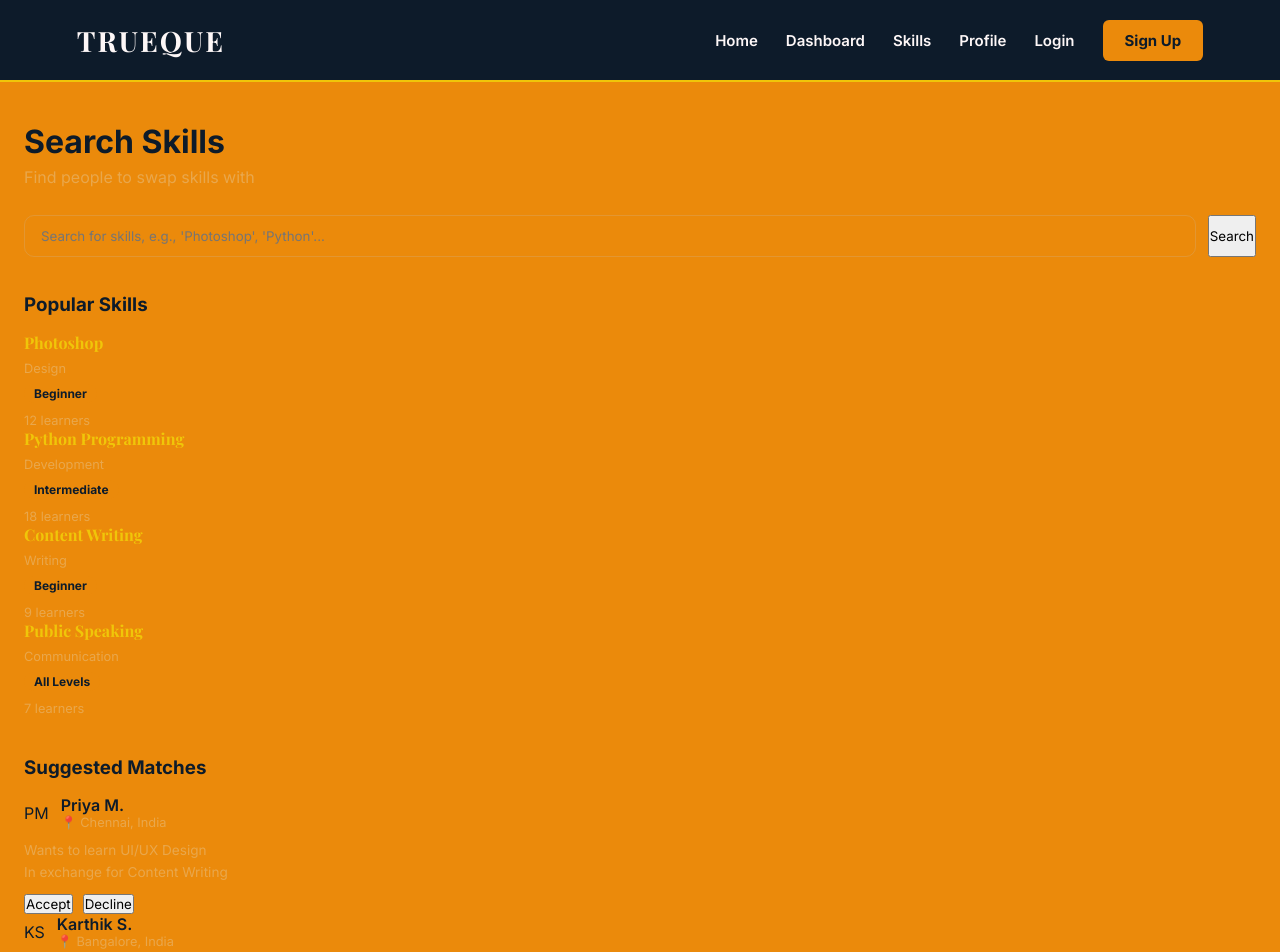
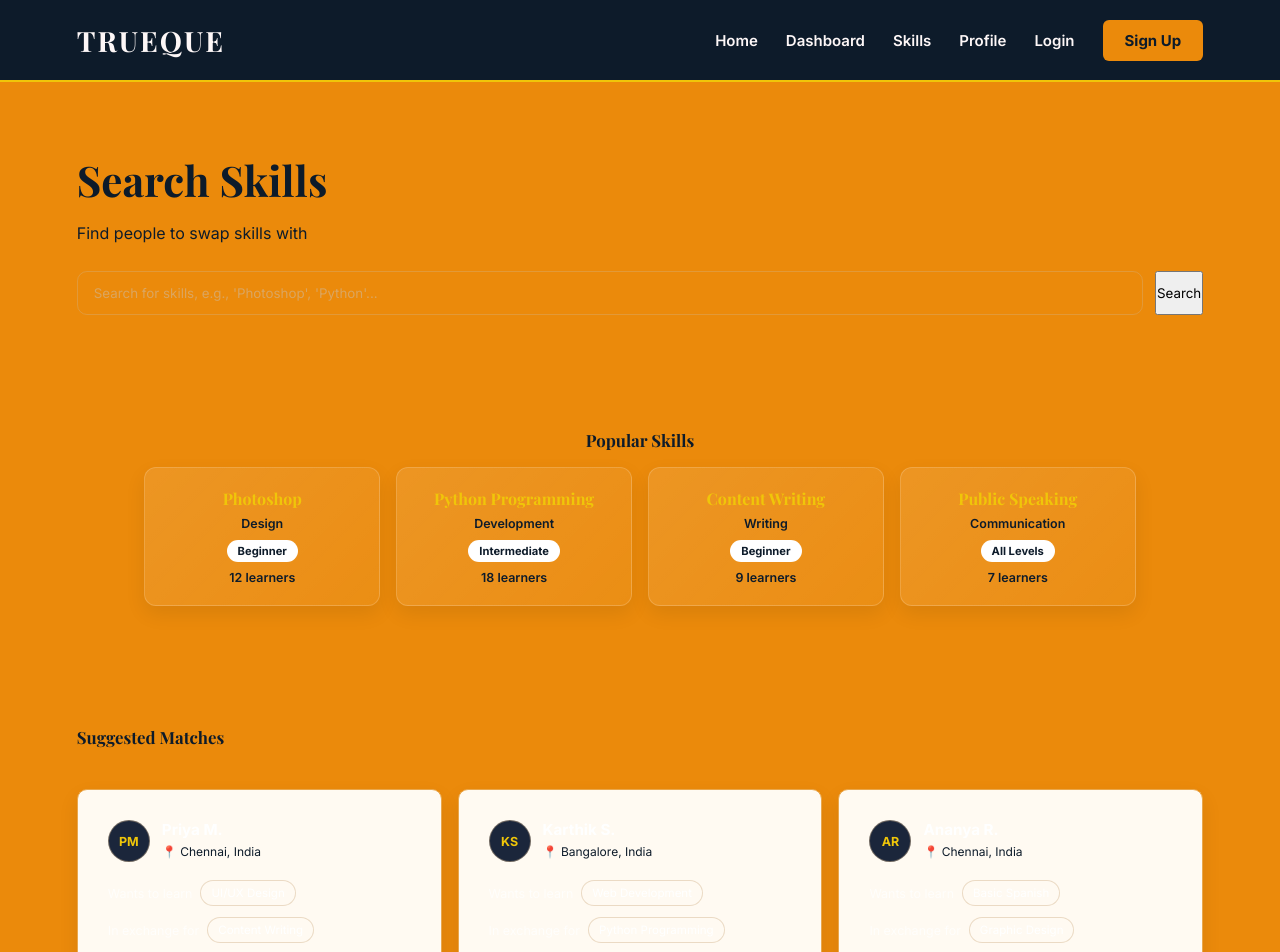
Before and after one commit to Sakeena19-cse/Trueque, a React (Vite) app: page /matching in a window 1280 px wide. Shown: the top 952 px of the page. Built offline with nearby package versions, Linux system fonts and the light colour scheme.

Commit message:
update Dashboard.jsx Matching.jsx index.css

```diff
--- a/src/index.css
+++ b/src/index.css
@@ -333,3 +333,409 @@ a {
     line-height: 1.5;
   }
 }
+/* =========================================
+   MATCHING / SKILLS PAGE
+   ========================================= */
+
+.matching-page {
+  padding: 40px 24px;
+}
+
+
+/* =========================================
+   HERO / SEARCH
+   ========================================= */
+
+/*
+   The existing hero colour is preserved.
+   These styles only control spacing and layout.
+*/
+
+.matching-hero {
+  margin-bottom: 34px;
+}
+
+.matching-hero h1 {
+  margin-bottom: 6px;
+}
+
+.matching-subtitle {
+  color: var(--tan-soft);
+  margin-bottom: 28px;
+}
+
+
+/* Search bar */
+
+.skill-search {
+  display: flex;
+  gap: 12px;
+  width: 100%;
+  margin-bottom: 8px;
+}
+
+.skill-search input {
+  flex: 1;
+  min-width: 0;
+  padding: 13px 16px;
+
+  border-radius: 10px;
+  border: 1.5px solid rgba(210, 180, 140, 0.35);
+
+  background: var(--surface);
+  color: var(--tan);
+
+  outline: none;
+  font-family: var(--font-body);
+}
+
+.skill-search input::placeholder {
+  color: rgba(210, 180, 140, 0.65);
+}
+
+.skill-search input:focus {
+  border-color: var(--tan);
+}
+
+
+/* =========================================
+   SECTION TITLES
+   ========================================= */
+
+.section-title {
+  font-family: var(--font-heading);
+  color: #ffffff;
+  font-size: 1.05rem;
+  margin-bottom: 16px;
+}
+
+
+/* =========================================
+   POPULAR SKILLS
+   ========================================= */
+
+.skills-section {
+  margin-bottom: 40px;
+}
+
+.popular-skills-grid {
+  display: grid;
+  grid-template-columns: repeat(4, 1fr);
+  gap: 16px;
+}
+
+
+/* Skill card */
+
+.skill-card {
+  min-height: 132px;
+
+  padding: 20px;
+
+  border-radius: 12px;
+
+  background:
+    linear-gradient(
+      135deg,
+      rgba(255, 255, 255, 0.10),
+      rgba(255, 255, 255, 0.04)
+    );
+
+  border: 1px solid rgba(255, 255, 255, 0.18);
+
+  box-shadow:
+    0 8px 20px rgba(0, 0, 0, 0.08);
+
+  transition:
+    transform 0.2s ease,
+    border-color 0.2s ease;
+}
+
+.skill-card:hover {
+  transform: translateY(-3px);
+  border-color: rgba(210, 180, 140, 0.55);
+}
+
+.skill-card h4 {
+  font-family: var(--font-heading);
+  color: var(--gold);
+
+  font-size: 1rem;
+  margin-bottom: 7px;
+}
+
+.skill-category {
+  color: rgba(255, 255, 255, 0.72);
+  font-size: 0.78rem;
+
+  margin-bottom: 8px;
+}
+
+
+/* Level */
+
+.level-badge {
+  display: inline-block;
+
+  padding: 4px 11px;
+
+  border-radius: 20px;
+
+  background: #ffffff;
+  color: var(--oxford-blue);
+
+  font-size: 0.7rem;
+  font-weight: 700;
+
+  margin-bottom: 8px;
+}
+
+
+/* Learners */
+
+.learner-count {
+  color: rgba(255, 255, 255, 0.75);
+
+  font-size: 0.78rem;
+
+  margin: 0;
+}
+
+
+/* =========================================
+   SUGGESTED MATCHES
+   ========================================= */
+
+.matches-section {
+  margin-bottom: 20px;
+}
+
+.matches-grid {
+  display: grid;
+  grid-template-columns: repeat(3, 1fr);
+  gap: 16px;
+}
+
+
+/* Match card */
+
+.match-card {
+  padding: 20px;
+
+  border-radius: 12px;
+
+  background:
+    linear-gradient(
+      135deg,
+      rgba(255, 255, 255, 0.10),
+      rgba(255, 255, 255, 0.035)
+    );
+
+  border: 1px solid rgba(255, 255, 255, 0.18);
+
+  box-shadow:
+    0 8px 22px rgba(0, 0, 0, 0.08);
+
+  transition:
+    transform 0.2s ease,
+    border-color 0.2s ease;
+}
+
+.match-card:hover {
+  transform: translateY(-3px);
+  border-color: rgba(210, 180, 140, 0.55);
+}
+
+
+/* =========================================
+   PROFILE
+   ========================================= */
+
+.match-profile {
+  display: flex;
+  align-items: center;
+
+  gap: 12px;
+
+  margin-bottom: 18px;
+}
+
+.match-card .avatar {
+  width: 42px;
+  height: 42px;
+
+  min-width: 42px;
+
+  display: flex;
+  align-items: center;
+  justify-content: center;
+
+  border-radius: 50%;
+
+  background: var(--dark-blue);
+
+  border: 1px solid rgba(210, 180, 140, 0.45);
+
+  color: var(--gold);
+
+  font-size: 0.78rem;
+  font-weight: 700;
+}
+
+.profile-info h4 {
+  color: #ffffff;
+
+  font-size: 0.95rem;
+
+  margin-bottom: 3px;
+}
+
+.profile-info p {
+  color: var(--tan-soft);
+
+  font-size: 0.75rem;
+
+  margin: 0;
+}
+
+
+/* =========================================
+   MATCH ROWS
+   ========================================= */
+
+.match-row {
+  display: flex;
+  align-items: center;
+
+  gap: 8px;
+
+  flex-wrap: wrap;
+
+  margin-bottom: 11px;
+}
+
+.match-label {
+  color: rgba(255, 255, 255, 0.72);
+
+  font-size: 0.78rem;
+}
+
+
+/* Skill chip */
+
+.skill-chip {
+  display: inline-block;
+
+  padding: 5px 10px;
+
+  border-radius: 20px;
+
+  border: 1px solid rgba(210, 180, 140, 0.45);
+
+  background: rgba(255, 255, 255, 0.05);
+
+  color: #ffffff;
+
+  font-size: 0.72rem;
+}
+
+
+/* =========================================
+   ACCEPT / DECLINE
+   ========================================= */
+
+.match-actions {
+  display: flex;
+
+  gap: 9px;
+
+  margin-top: 17px;
+}
+
+.accept-btn,
+.decline-btn {
+  padding: 7px 15px;
+
+  border-radius: 8px;
+
+  font-size: 0.75rem;
+
+  font-weight: 600;
+
+  cursor: pointer;
+
+  transition: all 0.2s ease;
+}
+
+
+/* Accept */
+
+.accept-btn {
+  border: 1px solid var(--tan);
+
+  background: #ffffff;
+
+  color: var(--oxford-blue);
+}
+
+.accept-btn:hover {
+  background: var(--tan);
+}
+
+
+/* Decline */
+
+.decline-btn {
+  border: 1px solid rgba(210, 180, 140, 0.65);
+
+  background: transparent;
+
+  color: #ffffff;
+}
+
+.decline-btn:hover {
+  background: rgba(255, 255, 255, 0.1);
+}
+
+
+/* =========================================
+   RESPONSIVE
+   ========================================= */
+
+@media (max-width: 900px) {
+
+  .popular-skills-grid {
+    grid-template-columns: repeat(2, 1fr);
+  }
+
+  .matches-grid {
+    grid-template-columns: 1fr;
+  }
+
+}
+
+
+@media (max-width: 600px) {
+
+  .matching-page {
+    padding: 30px 18px;
+  }
+
+  .skill-search {
+    flex-direction: column;
+  }
+
+  .skill-search button {
+    width: 100%;
+  }
+
+  .popular-skills-grid {
+    grid-template-columns: 1fr;
+  }
+
+  .skill-card,
+  .match-card {
+    padding: 18px;
+  }
+
+}
--- a/src/pages/Dashboard.jsx
+++ b/src/pages/Dashboard.jsx
@@ -13,6 +13,12 @@ const activity = [
     title: "Skill Exchange",
     desc: "You recently connected with a new learner.",
     status: "Completed",
+  },
+  {
+    icon: "KS",
+    title: "Knowledge Sharing",
+    desc: "Share your knowledge and learn from others.",
+    status: "In Progress",
   },
 ];
 
--- a/src/pages/Matching.jsx
+++ b/src/pages/Matching.jsx
@@ -1,80 +1,202 @@
 const popularSkills = [
-  { name: 'Photoshop', tag: 'Design', level: 'Beginner', learners: 12 },
-  { name: 'Python Programming', tag: 'Development', level: 'Intermediate', learners: 18 },
-  { name: 'Content Writing', tag: 'Writing', level: 'Beginner', learners: 9 },
-  { name: 'Public Speaking', tag: 'Communication', level: 'All Levels', learners: 7 },
+  {
+    name: 'Photoshop',
+    tag: 'Design',
+    level: 'Beginner',
+    learners: 12,
+  },
+  {
+    name: 'Python Programming',
+    tag: 'Development',
+    level: 'Intermediate',
+    learners: 18,
+  },
+  {
+    name: 'Content Writing',
+    tag: 'Writing',
+    level: 'Beginner',
+    learners: 9,
+  },
+  {
+    name: 'Public Speaking',
+    tag: 'Communication',
+    level: 'All Levels',
+    learners: 7,
+  },
 ];
 
 const matches = [
-  { name: 'Priya M.', loc: 'Chennai, India', wants: 'UI/UX Design', offers: 'Content Writing' },
-  { name: 'Karthik S.', loc: 'Bangalore, India', wants: 'Web Development', offers: 'Python Programming' },
-  { name: 'Ananya R.', loc: 'Chennai, India', wants: 'Basic Spanish', offers: 'Graphic Design' },
+  {
+    name: 'Priya M.',
+    loc: 'Chennai, India',
+    wants: 'UI/UX Design',
+    offers: 'Content Writing',
+  },
+  {
+    name: 'Karthik S.',
+    loc: 'Bangalore, India',
+    wants: 'Web Development',
+    offers: 'Python Programming',
+  },
+  {
+    name: 'Ananya R.',
+    loc: 'Chennai, India',
+    wants: 'Basic Spanish',
+    offers: 'Graphic Design',
+  },
 ];
 
 export default function Matching() {
   return (
-    <div className="container" style={{ padding: '40px 24px' }}>
-      <h1 style={{ marginBottom: '6px' }}>Search Skills</h1>
-      <p style={{ color: 'var(--tan-soft)', marginBottom: '28px' }}>Find people to swap skills with</p>
+    <div className="container matching-page">
 
-      <div style={{ display: 'flex', gap: '12px', marginBottom: '36px', flexWrap: 'wrap' }}>
+      {/* HERO / SEARCH SECTION
+          Existing colour and overall design are kept */}
+      <section className="matching-hero">
+
+        <h1>Search Skills</h1>
+
+        <p className="matching-subtitle">
+          Find people to swap skills with
+        </p>
+
+        <div className="skill-search">
           <input
             type="text"
             placeholder="Search for skills, e.g., 'Photoshop', 'Python'..."
-          style={{
-            flex: 1, minWidth: '200px', padding: '12px 16px', borderRadius: '10px',
-            border: '1.5px solid rgba(210,180,140,0.3)', background: 'var(--surface)', color: 'var(--tan)',
-          }}
           />
-        <button className="btn btn-primary">Search</button>
+
+          <button className="btn btn-primary">
+            Search
+          </button>
         </div>
 
-      <h3 style={{ marginBottom: '16px' }}>Popular Skills</h3>
-      <div className="grid-4" style={{ marginBottom: '40px' }}>
-        {popularSkills.map((s) => (
-          <div key={s.name} className="card">
-            <h4 style={{ fontFamily: 'var(--font-heading)', fontSize: '1rem', marginBottom: '8px', color: 'var(--gold)' }}>
-              {s.name}
+      </section>
+
+
+      {/* POPULAR SKILLS */}
+      <section className="skills-section">
+
+        <h3 className="section-title">
+          Popular Skills
+        </h3>
+
+        <div className="popular-skills-grid">
+
+          {popularSkills.map((skill) => (
+            <div className="skill-card" key={skill.name}>
+
+              <h4>
+                {skill.name}
               </h4>
-            <span style={{ display: 'block', fontSize: '0.8rem', color: 'var(--tan-soft)', marginBottom: '6px' }}>
-              {s.tag}
+
+              <p className="skill-category">
+                {skill.tag}
+              </p>
+
+              <span className="level-badge">
+                {skill.level}
               </span>
-            <span style={{
-              display: 'inline-block', fontSize: '0.75rem', fontWeight: 700,
-              color: 'var(--oxford-blue)', background: 'var(--tan)',
-              padding: '2px 10px', borderRadius: '20px', marginBottom: '10px',
-            }}>
-              {s.level}
-            </span>
-            <p style={{ fontSize: '0.8rem', color: 'var(--tan-soft)' }}>{s.learners} learners</p>
+
+              <p className="learner-count">
+                {skill.learners} learners
+              </p>
+
             </div>
           ))}
+
         </div>
 
-      <h3 style={{ marginBottom: '16px' }}>Suggested Matches</h3>
-      <div className="grid-3">
-        {matches.map((m) => (
-          <div key={m.name} className="card">
-            <div style={{ display: 'flex', alignItems: 'center', gap: '12px', marginBottom: '12px' }}>
-              <div className="avatar">{m.name.split(' ').map(n => n[0]).join('')}</div>
-              <div>
-                <p style={{ fontWeight: 600 }}>{m.name}</p>
-                <p style={{ color: 'var(--tan-soft)', fontSize: '0.8rem' }}>📍 {m.loc}</p>
+      </section>
+
+
+      {/* SUGGESTED MATCHES */}
+      <section className="matches-section">
+
+        <h3 className="section-title">
+          Suggested Matches
+        </h3>
+
+        <div className="matches-grid">
+
+          {matches.map((match) => (
+
+            <div className="match-card" key={match.name}>
+
+              {/* Profile */}
+              <div className="match-profile">
+
+                <div className="avatar">
+                  {match.name
+                    .split(' ')
+                    .map((n) => n[0])
+                    .join('')}
                 </div>
+
+                <div className="profile-info">
+
+                  <h4>
+                    {match.name}
+                  </h4>
+
+                  <p>
+                    📍 {match.loc}
+                  </p>
+
                 </div>
-            <p style={{ fontSize: '0.85rem', color: 'var(--tan-soft)', marginBottom: '6px' }}>
-              Wants to learn <span className="chip" style={{ margin: 0 }}>{m.wants}</span>
-            </p>
-            <p style={{ fontSize: '0.85rem', color: 'var(--tan-soft)', marginBottom: '14px' }}>
-              In exchange for <span className="chip" style={{ margin: 0 }}>{m.offers}</span>
-            </p>
-            <div style={{ display: 'flex', gap: '10px' }}>
-              <button className="btn btn-primary btn-sm">Accept</button>
-              <button className="btn btn-outline btn-sm">Decline</button>
+
               </div>
+
+
+              {/* Wants */}
+              <div className="match-row">
+
+                <span className="match-label">
+                  Wants to learn
+                </span>
+
+                <span className="skill-chip">
+                  {match.wants}
+                </span>
+
               </div>
+
+
+              {/* Offers */}
+              <div className="match-row">
+
+                <span className="match-label">
+                  In exchange for
+                </span>
+
+                <span className="skill-chip">
+                  {match.offers}
+                </span>
+
+              </div>
+
+
+              {/* Buttons */}
+              <div className="match-actions">
+
+                <button className="accept-btn">
+                  Accept
+                </button>
+
+                <button className="decline-btn">
+                  Decline
+                </button>
+
+              </div>
+
+            </div>
+
           ))}
+
         </div>
+
+      </section>
+
     </div>
   );
 }
```
Lines whose indentation alone changed are shown as unchanged.
